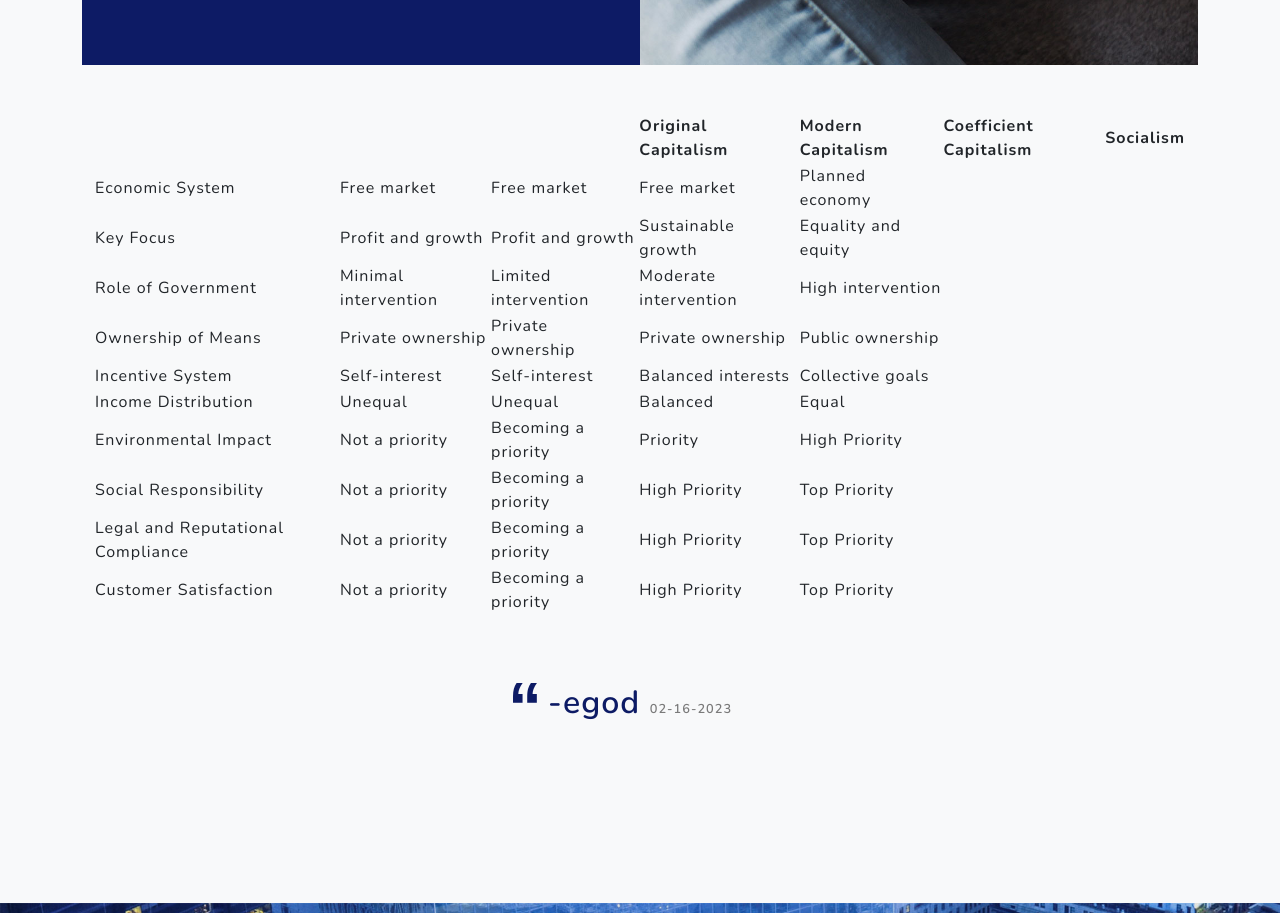
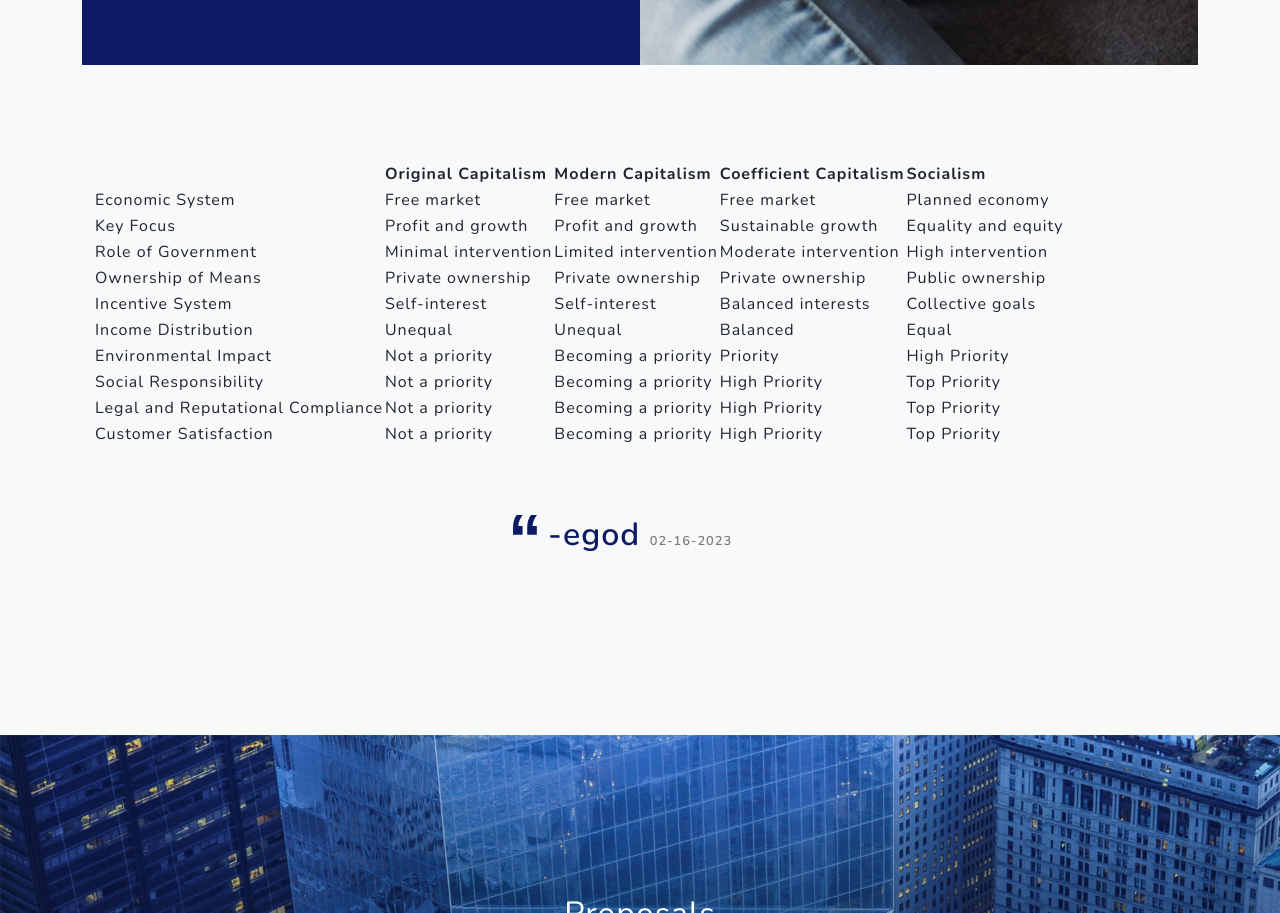
Before and after one commit to egoshly/Coefficient-Capitalism, a plain HTML site: page index.html in a window 1280 px wide. Shown: the part 4398-5311 px from the top of the page. Drawn offline with nearby package versions, Linux system fonts and the light colour scheme.

Commit message:
Update index.html

```diff
--- a/index.html
+++ b/index.html
@@ -267,10 +267,10 @@ Capitalism is an economic system that empowers individuals who have capital to f
               </div>
             </div>
           </div>
-        </div>
- <div class="container"><br><br>
+        </div><br><br><br><br>
+ <div class="container">
 <table>
-  <tr><th></th><th></th>
+  <tr>
     <th></th>
     <th>Original Capitalism</th>
     <th>Modern Capitalism</th>
```
